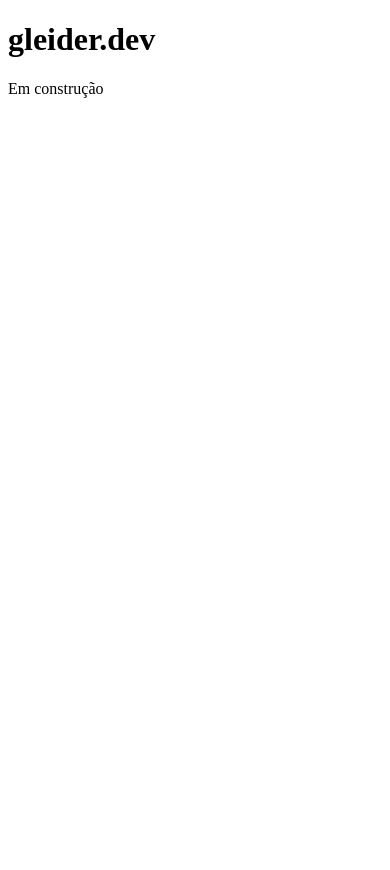
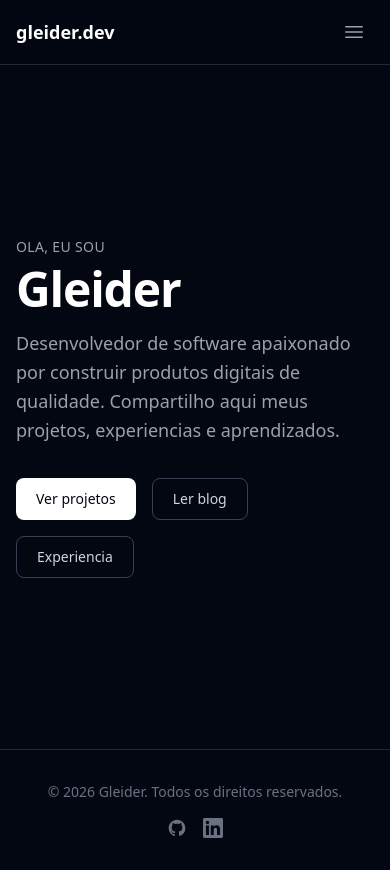
Before and after one commit to Gleider/gleider-dev, a Next.js app in the folder apps/web/: page / in a window 390 px wide. Before the commit the page ends 844 px from the top, so only its background shows below. Built offline with nearby package versions, Linux system fonts and the light colour scheme.

Commit message:
feat(web): add Next.js layout with dark theme, navigation, and home hero
Root layout with Geist font, dark bg-gray-950 theme, sticky header with
responsive hamburger nav, footer with social links, and home page hero
with CTAs for projects, blog, and experience sections.

```diff
--- /dev/null
+++ b/apps/web/app/globals.css
@@ -0,0 +1,10 @@
+@import "tailwindcss";
+
+html {
+  scroll-behavior: smooth;
+}
+
+body {
+  -webkit-font-smoothing: antialiased;
+  -moz-osx-font-smoothing: grayscale;
+}
--- a/apps/web/app/layout.tsx
+++ b/apps/web/app/layout.tsx
@@ -1,14 +1,39 @@
 import type { Metadata } from 'next';
+import { Geist, Geist_Mono } from 'next/font/google';
+import { Header } from '@/components/header';
+import { Footer } from '@/components/footer';
+import './globals.css';
+
+const geist = Geist({
+  subsets: ['latin'],
+  variable: '--font-geist',
+});
+
+const geistMono = Geist_Mono({
+  subsets: ['latin'],
+  variable: '--font-geist-mono',
+});
 
 export const metadata: Metadata = {
-  title: 'gleider.dev',
-  description: 'Site pessoal de Gleider',
+  title: {
+    default: 'gleider.dev',
+    template: '%s | gleider.dev',
+  },
+  description: 'Site pessoal de Gleider — blog, projetos e experiencia profissional.',
 };
 
 export default function RootLayout({ children }: { children: React.ReactNode }) {
   return (
-    <html lang="pt-BR">
-      <body>{children}</body>
+    <html lang="pt-BR" className="dark">
+      <body
+        className={`${geist.variable} ${geistMono.variable} font-sans bg-gray-950 text-gray-100 antialiased`}
+      >
+        <div className="flex min-h-screen flex-col">
+          <Header />
+          <main className="flex-1">{children}</main>
+          <Footer />
+        </div>
+      </body>
     </html>
   );
 }
--- a/apps/web/app/page.tsx
+++ b/apps/web/app/page.tsx
@@ -1,8 +1,40 @@
+import Link from 'next/link';
+
 export default function Home() {
   return (
-    <main>
-      <h1>gleider.dev</h1>
-      <p>Em construção</p>
-    </main>
+    <section className="mx-auto max-w-5xl px-4 sm:px-6 lg:px-8">
+      <div className="flex min-h-[calc(100vh-10rem)] flex-col justify-center py-20">
+        <p className="text-sm font-medium tracking-wide text-gray-400 uppercase">
+          Ola, eu sou
+        </p>
+        <h1 className="mt-2 text-5xl font-bold tracking-tight text-white sm:text-6xl lg:text-7xl">
+          Gleider
+        </h1>
+        <p className="mt-4 max-w-2xl text-lg leading-relaxed text-gray-400 sm:text-xl">
+          Desenvolvedor de software apaixonado por construir produtos digitais de qualidade.
+          Compartilho aqui meus projetos, experiencias e aprendizados.
+        </p>
+        <div className="mt-8 flex flex-wrap gap-4">
+          <Link
+            href="/projetos"
+            className="inline-flex items-center rounded-lg bg-white px-5 py-2.5 text-sm font-medium text-gray-950 transition-colors hover:bg-gray-200"
+          >
+            Ver projetos
+          </Link>
+          <Link
+            href="/blog"
+            className="inline-flex items-center rounded-lg border border-gray-700 px-5 py-2.5 text-sm font-medium text-gray-300 transition-colors hover:border-gray-500 hover:text-white"
+          >
+            Ler blog
+          </Link>
+          <Link
+            href="/experiencia"
+            className="inline-flex items-center rounded-lg border border-gray-700 px-5 py-2.5 text-sm font-medium text-gray-300 transition-colors hover:border-gray-500 hover:text-white"
+          >
+            Experiencia
+          </Link>
+        </div>
+      </div>
+    </section>
   );
 }
--- /dev/null
+++ b/apps/web/components/footer.tsx
@@ -0,0 +1,39 @@
+export function Footer() {
+  return (
+    <footer className="border-t border-gray-800 bg-gray-950">
+      <div className="mx-auto flex max-w-5xl flex-col items-center gap-4 px-4 py-8 sm:flex-row sm:justify-between sm:px-6 lg:px-8">
+        <p className="text-sm text-gray-500">
+          &copy; {new Date().getFullYear()} Gleider. Todos os direitos reservados.
+        </p>
+        <div className="flex items-center gap-4">
+          <a
+            href="https://github.com/GleiderM"
+            target="_blank"
+            rel="noopener noreferrer"
+            className="text-gray-500 hover:text-white transition-colors"
+            aria-label="GitHub"
+          >
+            <svg className="h-5 w-5" fill="currentColor" viewBox="0 0 24 24">
+              <path
+                fillRule="evenodd"
+                d="M12 2C6.477 2 2 6.484 2 12.017c0 4.425 2.865 8.18 6.839 9.504.5.092.682-.217.682-.483 0-.237-.008-.868-.013-1.703-2.782.605-3.369-1.343-3.369-1.343-.454-1.158-1.11-1.466-1.11-1.466-.908-.62.069-.608.069-.608 1.003.07 1.531 1.032 1.531 1.032.892 1.53 2.341 1.088 2.91.832.092-.647.35-1.088.636-1.338-2.22-.253-4.555-1.113-4.555-4.951 0-1.093.39-1.988 1.029-2.688-.103-.253-.446-1.272.098-2.65 0 0 .84-.27 2.75 1.026A9.564 9.564 0 0112 6.844c.85.004 1.705.115 2.504.337 1.909-1.296 2.747-1.027 2.747-1.027.546 1.379.202 2.398.1 2.651.64.7 1.028 1.595 1.028 2.688 0 3.848-2.339 4.695-4.566 4.943.359.309.678.92.678 1.855 0 1.338-.012 2.419-.012 2.747 0 .268.18.58.688.482A10.019 10.019 0 0022 12.017C22 6.484 17.522 2 12 2z"
+                clipRule="evenodd"
+              />
+            </svg>
+          </a>
+          <a
+            href="https://linkedin.com/in/gleider"
+            target="_blank"
+            rel="noopener noreferrer"
+            className="text-gray-500 hover:text-white transition-colors"
+            aria-label="LinkedIn"
+          >
+            <svg className="h-5 w-5" fill="currentColor" viewBox="0 0 24 24">
+              <path d="M20.447 20.452h-3.554v-5.569c0-1.328-.027-3.037-1.852-3.037-1.853 0-2.136 1.445-2.136 2.939v5.667H9.351V9h3.414v1.561h.046c.477-.9 1.637-1.85 3.37-1.85 3.601 0 4.267 2.37 4.267 5.455v6.286zM5.337 7.433a2.062 2.062 0 01-2.063-2.065 2.064 2.064 0 112.063 2.065zm1.782 13.019H3.555V9h3.564v11.452zM22.225 0H1.771C.792 0 0 .774 0 1.729v20.542C0 23.227.792 24 1.771 24h20.451C23.2 24 24 23.227 24 22.271V1.729C24 .774 23.2 0 22.222 0h.003z" />
+            </svg>
+          </a>
+        </div>
+      </div>
+    </footer>
+  );
+}
--- /dev/null
+++ b/apps/web/components/header.tsx
@@ -0,0 +1,15 @@
+import Link from 'next/link';
+import { Nav } from './nav';
+
+export function Header() {
+  return (
+    <header className="sticky top-0 z-50 border-b border-gray-800 bg-gray-950/80 backdrop-blur-sm">
+      <div className="relative mx-auto flex h-16 max-w-5xl items-center justify-between px-4 sm:px-6 lg:px-8">
+        <Link href="/" className="text-lg font-bold text-white hover:text-gray-300 transition-colors">
+          gleider.dev
+        </Link>
+        <Nav />
+      </div>
+    </header>
+  );
+}
--- /dev/null
+++ b/apps/web/components/nav.tsx
@@ -0,0 +1,94 @@
+'use client';
+
+import Link from 'next/link';
+import { usePathname } from 'next/navigation';
+import { useState } from 'react';
+
+const links = [
+  { href: '/', label: 'Home' },
+  { href: '/blog', label: 'Blog' },
+  { href: '/projetos', label: 'Projetos' },
+  { href: '/experiencia', label: 'Experiencia' },
+];
+
+export function Nav() {
+  const pathname = usePathname();
+  const [isOpen, setIsOpen] = useState(false);
+
+  function isActive(href: string) {
+    if (href === '/') return pathname === '/';
+    return pathname.startsWith(href);
+  }
+
+  return (
+    <nav className="flex items-center">
+      {/* Desktop nav */}
+      <ul className="hidden md:flex items-center gap-1">
+        {links.map((link) => (
+          <li key={link.href}>
+            <Link
+              href={link.href}
+              className={`px-3 py-2 rounded-md text-sm font-medium transition-colors ${
+                isActive(link.href)
+                  ? 'text-white bg-gray-800'
+                  : 'text-gray-400 hover:text-white hover:bg-gray-800/50'
+              }`}
+            >
+              {link.label}
+            </Link>
+          </li>
+        ))}
+      </ul>
+
+      {/* Mobile hamburger button */}
+      <button
+        type="button"
+        className="md:hidden inline-flex items-center justify-center p-2 rounded-md text-gray-400 hover:text-white hover:bg-gray-800 transition-colors"
+        onClick={() => setIsOpen(!isOpen)}
+        aria-expanded={isOpen}
+        aria-label="Menu de navegacao"
+      >
+        <svg
+          className="h-6 w-6"
+          fill="none"
+          viewBox="0 0 24 24"
+          strokeWidth={1.5}
+          stroke="currentColor"
+        >
+          {isOpen ? (
+            <path strokeLinecap="round" strokeLinejoin="round" d="M6 18L18 6M6 6l12 12" />
+          ) : (
+            <path
+              strokeLinecap="round"
+              strokeLinejoin="round"
+              d="M3.75 6.75h16.5M3.75 12h16.5m-16.5 5.25h16.5"
+            />
+          )}
+        </svg>
+      </button>
+
+      {/* Mobile menu */}
+      {isOpen && (
+        <div className="absolute top-full left-0 right-0 bg-gray-950 border-b border-gray-800 md:hidden">
+          <ul className="px-4 py-2 space-y-1">
+            {links.map((link) => (
+              <li key={link.href}>
+                <Link
+                  href={link.href}
+                  className={`block px-3 py-2 rounded-md text-sm font-medium transition-colors ${
+                    isActive(link.href)
+                      ? 'text-white bg-gray-800'
+                      : 'text-gray-400 hover:text-white hover:bg-gray-800/50'
+                  }`}
+                  onClick={() => setIsOpen(false)}
+                >
+                  {link.label}
+                </Link>
+              </li>
+            ))}
+          </ul>
+        </div>
+      )}
+    </nav>
+  );
+}
--- /dev/null
+++ b/apps/web/postcss.config.mjs
@@ -0,0 +1,8 @@
+/** @type {import('postcss-load-config').Config} */
+const config = {
+  plugins: {
+    '@tailwindcss/postcss': {},
+  },
+};
+
+export default config;
```
Also changed, not shown: apps/web/next-env.d.ts (added).
